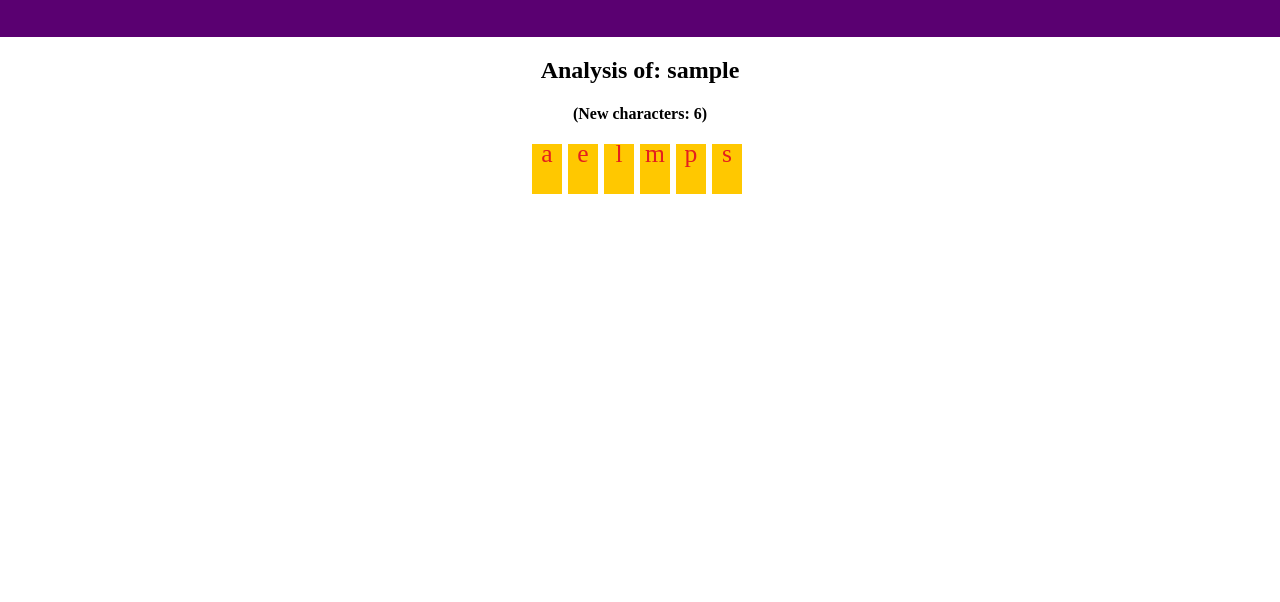
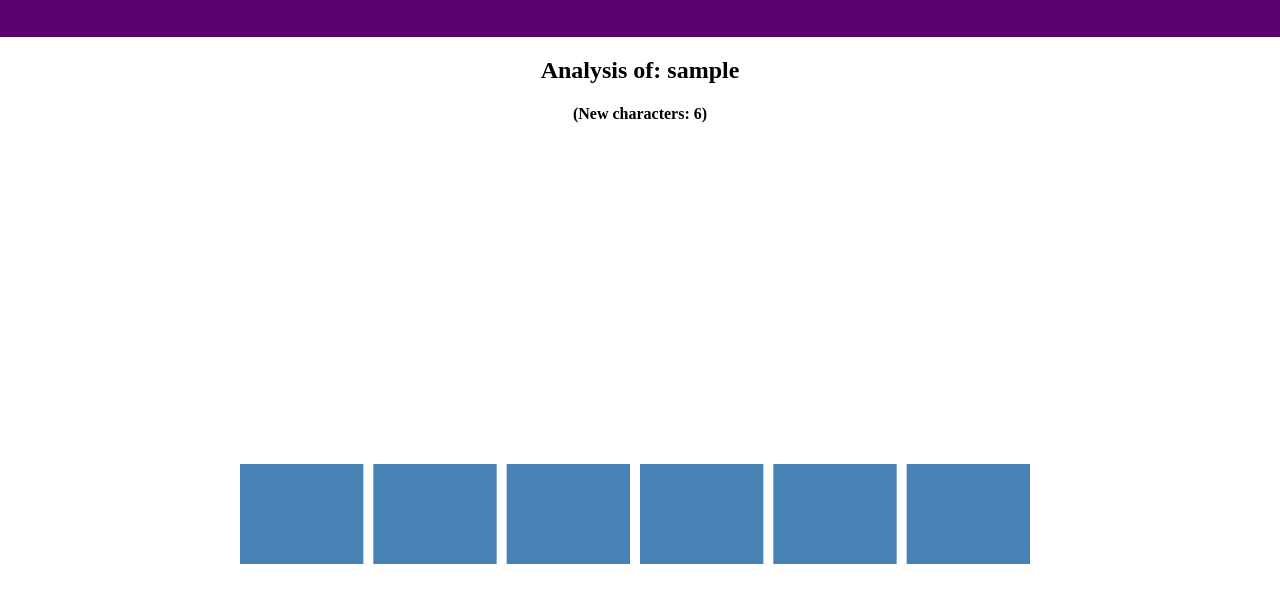
Before and after one commit to Skona27/d3-intro, a plain HTML site: page letter-analyzer/letter-analyzer.html in a window 1280 px wide. Both pictures are taken after typing "Sample" into the empty fields and a click on the button "Count the Letters!". Shown: the part 154-756 px from the top of the page. Drawn offline with nearby package versions, Linux system fonts and the light colour scheme.

Commit message:
divs converted into svg

```diff
--- a/letter-analyzer/letter-analyzer.css
+++ b/letter-analyzer/letter-analyzer.css
@@ -31,20 +31,12 @@ form > button:hover {
 
 #letters {
   margin: 20px auto 0;
-  width: 800px;
 }
 
 .letter {
-  display: inline-block;
-  text-align: center;
-  background-color: #ffc800;
-  vertical-align: bottom;
-  width: 30px;
-  line-height: 20px;
-  margin-right: 6px;
-  font-size: 1.6em;
+  fill: #ffc800;
 }
 
 .new {
-  color: #e41e1e;
+  fill: steelblue;
 }
--- a/letter-analyzer/letter-analyzer.html
+++ b/letter-analyzer/letter-analyzer.html
@@ -19,7 +19,11 @@
   <div>
     <h2 id="phrase"></h2>
     <h4 id="count"></h4>
-    <div id="letters"></div>
+
+    <svg version="1.1" baseProfile="full" xmlns="http://www.w3.org/2000/svg"
+      id="letters">
+    </svg>
+
   </div>
 
   <script src="https://d3js.org/d3.v4.js"></script>
--- a/letter-analyzer/letter-analyzer.js
+++ b/letter-analyzer/letter-analyzer.js
@@ -1,3 +1,13 @@
+// define properties
+let width = 800;
+let height = 400;
+let barPadding = 10;
+
+// select svg element, set it's attr
+let svg = d3.selectAll("svg")
+  .attr("width", width)
+  .style("height", height);
+
 function getFrequencies(string) {
   // remove spaces
   string = string.split(" ").join("");
@@ -21,15 +31,21 @@ function getFrequencies(string) {
 d3.select("form").on("submit", () => {
   // prevent form from submitting
   d3.event.preventDefault();
+
   // select input text
   let input = d3.select("input");
   let text = input.property("value").toLowerCase();
 
+  // analyze text
+  let data = getFrequencies(text);
+  // calculate bar width
+  let barWidth = width / data.length - barPadding;
+
   // UPDATE SELECTION
-  // select all letter div (at first, none exists)
-  let letters = d3.select("#letters").selectAll(".letter")
-    // bind char count to letter divs
-    .data(getFrequencies(text), data => data.character);
+  // select all letter rect (at first, none exists)
+  let letters = svg.selectAll(".letter")
+    // bind char count to letter rects
+    .data(data, data => data.character);
 
     // REMOVE SELECTION
   letters
@@ -39,16 +55,21 @@ d3.select("form").on("submit", () => {
 
   // ENTER SELECTION
   letters
-    // move divs to enter property
+    // move rects to enter property
     .enter()
-    // append divs
-    .append("div")
-      // adjust height based on count
+    // append rect
+    .append("rect")
       .classed("letter new", true)
     // MERGE SELECTION
     .merge(letters)
-      .style("height", data => `${data.count * 50}px`)
-      .text(data => data.character);
+      // set bar width and height
+      .style("width", barWidth)
+      // height is based on letter count
+      .style("height", data => `${data.count * 100}`)
+      // set starting y point (in order to keep white space from top)
+      .attr("y", data => height - data.count * 100)
+      // set starting x point in order to show bars one after another
+      .attr("x", (data, ind) => (barWidth + barPadding) * ind)
 
     // show text
     d3.select("#phrase")
```
